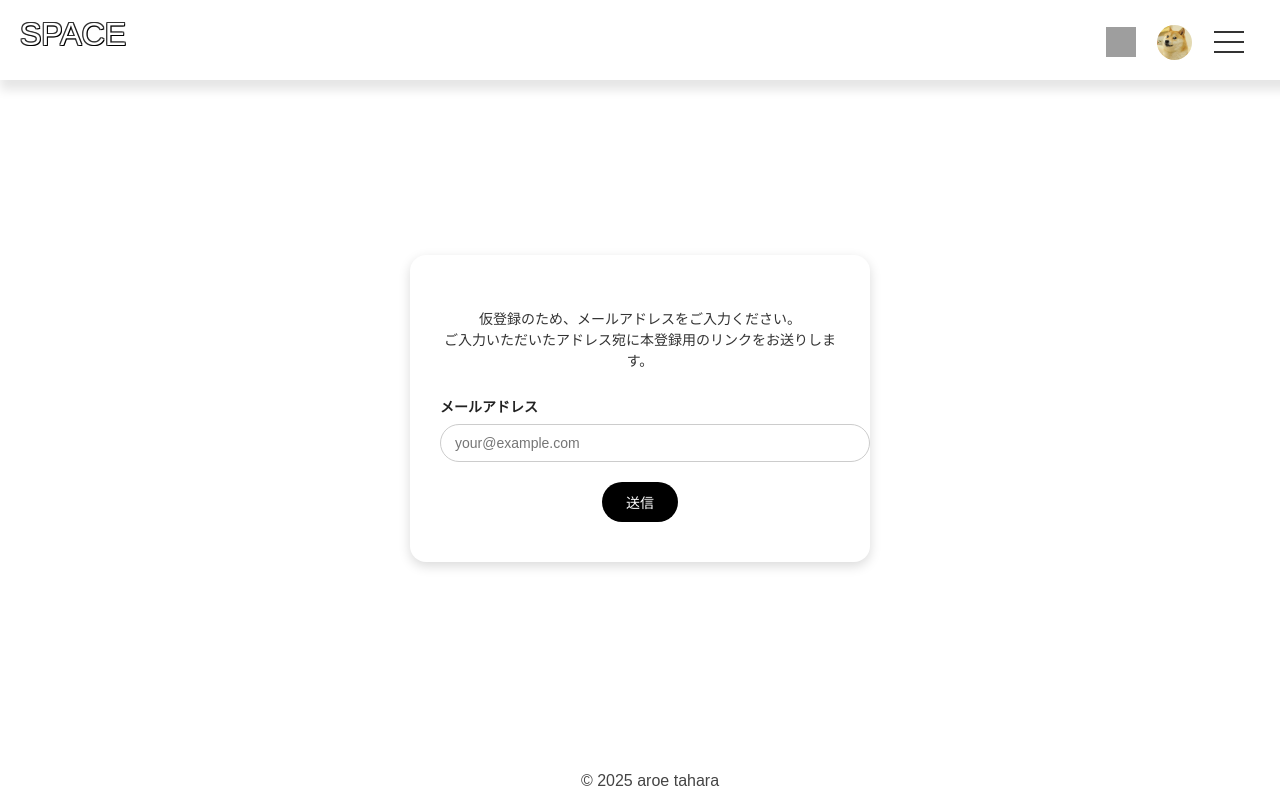
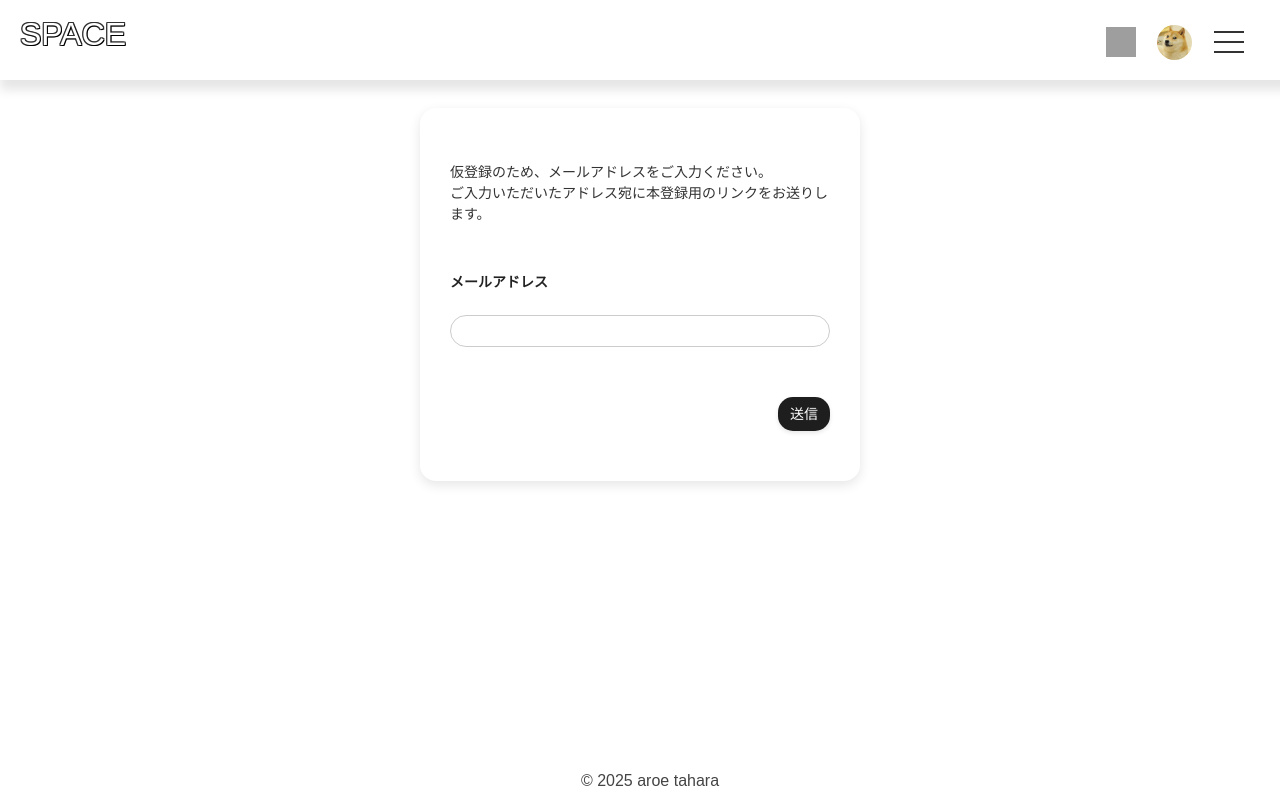
Before and after one commit to banibanisuko/my-vue3-webApp, a Vue app: page /register/temporary in a window 1280 px wide. Built offline with nearby package versions, Linux system fonts and the light colour scheme; grey boxes are pictures that could not be loaded; a web font is replaced by a local one.

Commit message:
仮登録画面CSS修正

```diff
--- a/src/basics/TextInput.vue
+++ b/src/basics/TextInput.vue
@@ -80,7 +80,6 @@ export default defineComponent({
     ></textarea>
 
     <!-- password -->
-    <!-- password -->
     <template v-else-if="type === 'password'">
       <div class="passwordWrapper">
         <input
@@ -158,22 +157,22 @@ export default defineComponent({
 /* パスワード入力用ラッパー */
 .passwordWrapper {
   position: relative;
-  width: 190px;
+  width: 100%; /* 幅100%に変更 */
 }
 
 /* パスワード用 input */
-.passwordWrapper input {
-  padding-right: 36px;
-  width: 100%;
+.passwordWrapper input[type='text'],
+.passwordWrapper input[type='password'] {
+  width: 100%; /* 幅100% */
+  padding-right: 36px; /* アイコン分の余白を確保 */
   box-sizing: border-box;
-  text-align: left;
 }
 
 /* 👁️ ラベル（アイコン）のスタイル */
 .togglePassword {
   position: absolute;
   top: 50%;
-  right: -30px;
+  right: 8px; /* input 内に収まるよう微調整 */
   transform: translateY(-50%);
   cursor: pointer;
   font-size: 18px;
--- a/src/views/LoginPage.vue
+++ b/src/views/LoginPage.vue
@@ -3,6 +3,7 @@ import { ref } from 'vue'
 import { useRouter } from 'vue-router' // Vue Routerをインポート
 import { useUserStore } from '@/stores/user'
 import TextInput from '@/basics/TextInput.vue'
+import IconButton from '@/basics/IconButton.vue'
 
 // ログイン情報を保持する状態
 const loginid = ref('')
@@ -74,10 +75,9 @@ const handleSubmit = () => {
 
 <template>
   <div class="container">
-    <h2>ログイン</h2>
-
     <form @submit.prevent="handleSubmit">
       <div class="login">
+        <br />
         <label for="loginid">ログインID : </label>
         <TextInput
           id="loginid"
@@ -85,7 +85,7 @@ const handleSubmit = () => {
           name="loginid"
           v-model="loginid"
           required
-        /><br />
+        />
         <label for="password">パスワード : </label>
         <TextInput
           id="password"
@@ -94,13 +94,15 @@ const handleSubmit = () => {
           type="password"
           v-model="password"
           required
-        />
+        /><br />
       </div>
-      <button type="submit">ログイン</button>
+      <div class="submit-login">
+        <router-link class="register" to="/register/temporary"
+          >新規登録</router-link
+        >
+        <IconButton label="ログイン" type="submit" />
+      </div>
     </form>
-    <router-link class="register" to="/register/temporary"
-      >新規登録</router-link
-    >
     <div v-if="errorMessage" class="error">
       <p>{{ errorMessage }}</p>
     </div>
@@ -108,33 +110,6 @@ const handleSubmit = () => {
 </template>
 
 <style scoped>
-.title {
-  margin: 12px;
-  font-size: 20px;
-  font-weight: bold;
-  text-align: center;
-}
-
-.dtl {
-  line-height: 1.5;
-}
-
-.image-container {
-  width: 95%; /* 画面全体の80%の幅 */
-  height: 600px; /* 高さは固定（必要に応じて変更可） */
-  display: block; /* ブロック要素として設定 */
-  overflow: hidden; /* 画像が領域を超えた場合に隠す */
-  background-color: #f0f0f0; /* 背景色を指定（オプション） */
-  margin: 0 auto; /* 左右のマージンを自動で設定（中央寄せ） */
-}
-
-.image {
-  width: 100%;
-  height: 100%;
-  object-fit: contain; /* 領域内に収める */
-  object-position: center; /* 中央寄せにする */
-}
-
 .error {
   color: red;
 }
@@ -176,21 +151,11 @@ input {
   font-size: 14px;
 }
 
-button[type='submit'] {
-  width: 100%;
-  padding: 10px;
-  background: #000;
-  color: white;
-  font-weight: bold;
-  border-radius: 20px;
-  border: none;
-  cursor: pointer;
-  box-shadow: 0 2px 6px rgba(0, 0, 0, 0.2);
-  transition: background 0.2s;
-}
-
-button[type='submit']:hover {
-  background: #222;
+.submit-login {
+  display: flex;
+  justify-content: space-between; /* 左右に配置 */
+  align-items: center; /* 高さ揃え */
+  margin-top: 40px;
 }
 
 .register {
--- a/src/views/TemporaryRegisterPage.vue
+++ b/src/views/TemporaryRegisterPage.vue
@@ -1,5 +1,8 @@
 <script setup lang="ts">
 import { ref } from 'vue'
+
+import TextInput from '@/basics/TextInput.vue'
+import IconButton from '@/basics/IconButton.vue'
 //import { useRouter } from 'vue-router'
 const email = ref('')
 //const router = useRouter()
@@ -27,48 +30,63 @@ const sendPreRegister = async () => {
 </script>
 
 <template>
-  <div class="register-container">
+  <div class="container">
     <div class="register-card">
+      <div class="wrapper">
         <p class="description">
           仮登録のため、メールアドレスをご入力ください。<br />
           ご入力いただいたアドレス宛に本登録用のリンクをお送りします。
         </p>
         <label class="label" for="email">メールアドレス</label>
-      <input
+        <TextInput
           id="email"
-        type="email"
+          className="email"
+          name="email"
           v-model="email"
-        class="input"
-        placeholder="your@example.com"
+          required
+        /><br />
+        <div class="submit-email">
+          <IconButton
+            label="送信"
+            @click="sendPreRegister"
+            class="submit-button"
           />
-      <button class="submit-button" @click="sendPreRegister">送信</button>
+        </div>
+      </div>
     </div>
   </div>
 </template>
 
 <style scoped>
-.register-container {
+.container {
+  width: 100%;
   display: flex;
   justify-content: center;
   align-items: center;
-  min-height: 80vh;
-  background-color: #fff;
+  padding-top: 20px;
 }
 
 .register-card {
-  background-color: #ffffff;
+  background: white;
+  padding: 40px 30px;
   border-radius: 16px;
-  box-shadow: 0 4px 12px rgba(0, 0, 0, 0.15);
-  padding: 40px 30px;
+  box-shadow: 0 4px 12px rgba(0, 0, 0, 0.1);
+  min-width: 320px;
+  max-width: 380px;
   width: 100%;
-  max-width: 400px;
-  text-align: center;
+}
+
+.wrapper {
+  display: flex;
+  flex-direction: column;
+  gap: 16px;
+  margin-bottom: 30px;
 }
 
 .description {
   font-size: 14px;
   color: #333;
-  margin-bottom: 24px;
+  margin-bottom: 30px;
   line-height: 1.5;
 }
 
@@ -81,28 +99,10 @@ const sendPreRegister = async () => {
   color: #222;
 }
 
-.input {
-  width: 100%;
-  padding: 10px 14px;
-  font-size: 14px;
-  border: 1px solid #ccc;
-  border-radius: 20px;
-  outline: none;
-  margin-bottom: 20px;
-}
+.submit-email {
+  display: flex;
+  justify-content: flex-end; /* 右寄せ */
 
-.submit-button {
-  background-color: #000;
-  color: #fff;
-  font-size: 14px;
-  padding: 10px 24px;
-  border: none;
-  border-radius: 20px;
-  cursor: pointer;
-  transition: 0.3s;
-}
-
-.submit-button:hover {
-  opacity: 0.85;
+  margin-bottom: -20px;
 }
 </style>
```
Lines whose indentation alone changed are shown as unchanged.
